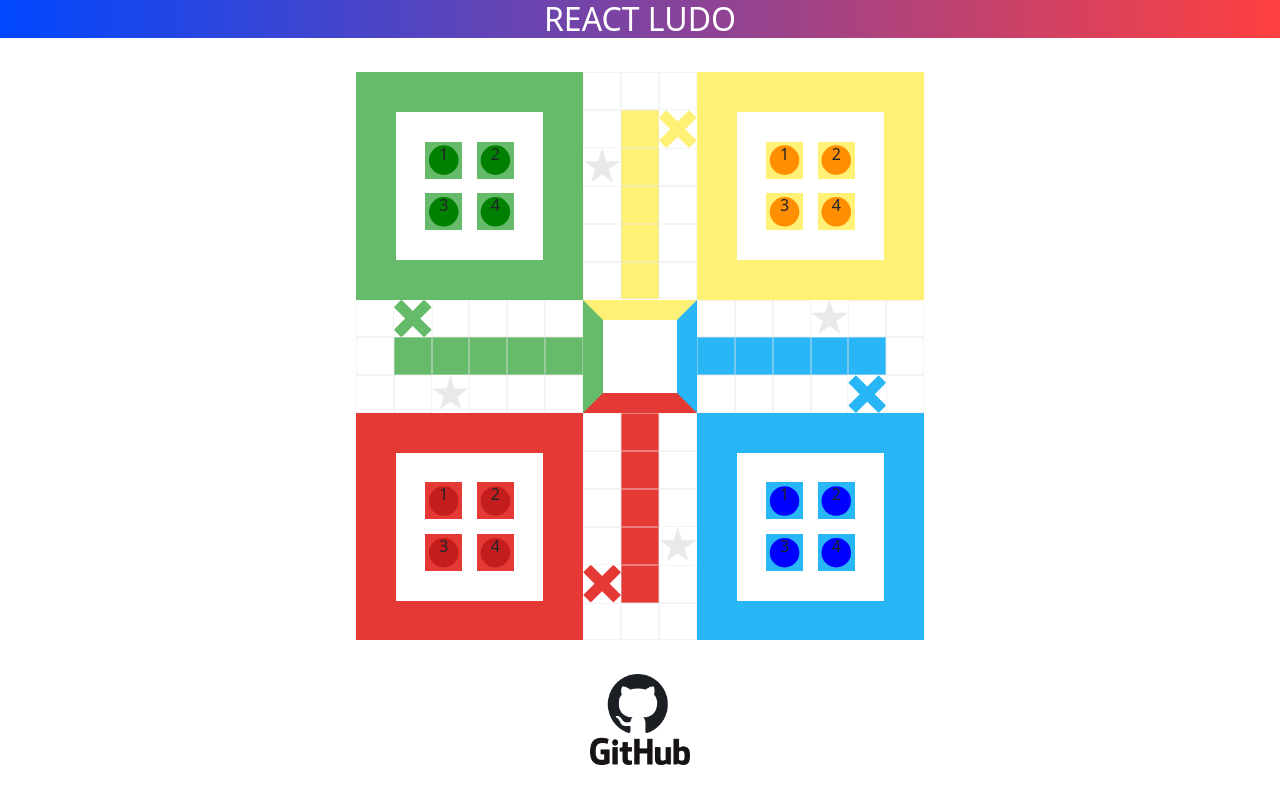
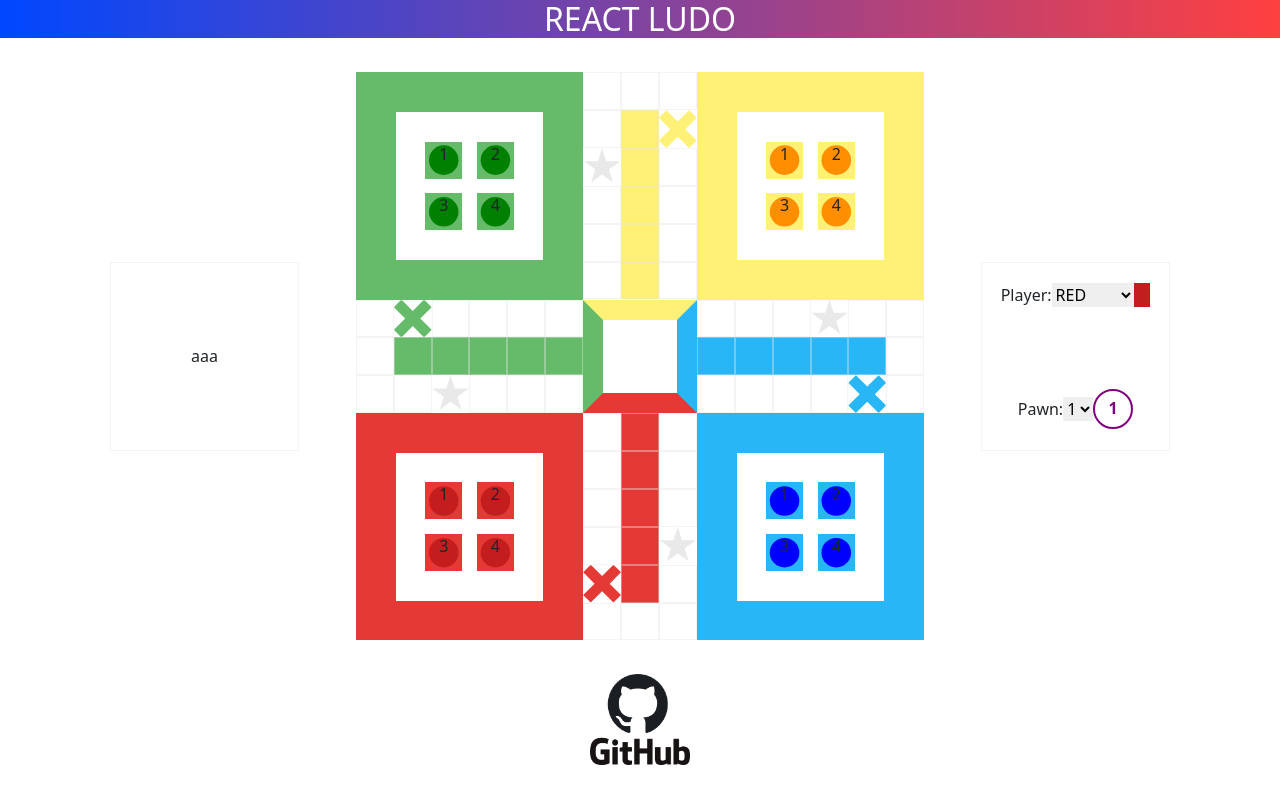
Before and after one commit to shilpichak/shilpichak.github.io, a React (Create React App) app in the folder react_ludo/: page / in a window 1280 px wide. Built offline with nearby package versions, Linux system fonts and the light colour scheme.

Commit message:
running ludo moves

```diff
--- a/react_ludo/src/assets/main.css
+++ b/react_ludo/src/assets/main.css
@@ -29,8 +29,8 @@
 /* Large devices (laptops/desktops, 992px and up) */
 @media only screen and (min-width: 992px) {
 	.ludo-box{
-		height:780px;
-		width:780px;
+		height:580px;
+		width:580px;
 	}
 }
 /* Extra large devices (large laptops and desktops, 1200px and up) */
@@ -145,6 +145,33 @@
     border: 1px solid #e5e5e569 ;
 }
 
+.cells2 {
+    position: absolute;
+    width: 33.33% ;
+    height: 33.33%;
+    border-collapse: collapse;
+    border: 1px solid #e5e5e569 ;
+	display: flex;
+	justify-content: center;
+	align-items: center;
+	flex-flow: row wrap;
+}
+
+.line-break {
+	width: 100%;
+}
+
+.circle-number {
+	height:40px;
+	width:40px;
+	font-weight:bold;
+	color:purple;
+	text-align:center;
+	border-radius:50%;
+	border:solid purple 2px;
+	padding:5px;
+}
+
 .safe {
     background-color: #99999938;
     -webkit-clip-path: polygon(50% 0%, 61% 35%, 98% 35%, 68% 57%, 79% 91%, 50% 70%, 21% 91%, 32% 57%, 2% 35%, 39% 35%);
--- a/react_ludo/src/components/main.js
+++ b/react_ludo/src/components/main.js
@@ -2,6 +2,11 @@ import React from 'react';
 import $ from 'jquery';
 import github from "./github.png"
 
+// 3 Six
+// Same place
+// Cutting
+// Pairing
+// Keeping Moves in Hand when there is a 6
 
 //equalsHit tracks equal button
 var equalsHit = 0
@@ -20,12 +25,18 @@ class Main extends React.Component  {
 		"green":[-1,-1,-1,-1],
 		"yellow":[-1,-1,-1,-1],
 		"blue":[-1,-1,-1,-1],
-	  }
+	  },
+	  turn:"red",
+	  pawn_no:1,
     }
     //this.handleClick = this.handleClick.bind(this);
     this.handleClick = this.handleClick.bind(this);
 
 	this.keyPress = this.keyPress.bind(this);
+
+	this.color_selector_change = this.color_selector_change.bind(this);
+	this.pawn_selector_change = this.pawn_selector_change.bind(this);
+
   }
 
 
@@ -270,6 +281,30 @@ componentDidMount(){
   }
 //LOTSA CODE FOR CLICK HANDLER BECAUSE OF SWITCH STATEMENT, THANK YOU FOR YOUR PATIENCE
 
+color_selector_change(event){
+
+	//console.log(event.target.value);
+	console.log(this.state.turn);
+	$("#turn_color").removeClass("dark-"+this.state.turn);
+	let turn=event.target.value;
+	this.setState({
+		turn:turn,
+	});
+	console.log(turn);
+	$("#turn_color").addClass("dark-"+turn);
+}
+
+pawn_selector_change(event){
+
+	//console.log(event.target.value);
+	console.log(this.state.pawn_no);
+	let pawn_no=event.target.value;
+	this.setState({
+		pawn_no:pawn_no,
+	});
+	console.log(pawn_no);
+	$("#pawn_no").html(pawn_no);
+}
 
 
 
@@ -277,28 +312,54 @@ keyPress(event) {
 
 	//console.log(event.key);
 	if(event.key>="1" && event.key<="6"){
-		this.number(event.key);
+
+		//this.number(event.key);
 		//var color="red";
 		//var color="green";
 		//var color="yellow";
-		var color="blue";
+		//var color="blue";
+		var color=this.state.turn;
+		let colors=["red","green","yellow","blue"];
+		var colour_no=colors.indexOf(color);
 
-		var pawn_no=2;//1-4
+		//var pawn_no=2;//1-4
+		var pawn_no=this.state.pawn_no;
 		var index=pawn_no-1;
 		var num=event.key.charCodeAt(0)-48;
 		//console.log(this.state.pawns);
 		let pawns = this.state.pawns;
 
 		if(pawns[color][index]==-1 && num!=6){
+			$("#color_selector").val(colors[(colour_no+1)%4]);
+			let event = new Event('change', { bubbles: true });
+			$("#color_selector")[0].dispatchEvent(event);
+			//$("#color_selector").trigger("change");
+			/*this.setState({
+				turn:colors[(colour_no+1)%4],
+			});*/
 			return;
 		}
 		else if(pawns[color][index]==-1 && num==6){
 			pawns[color][index]=0;
 		}
 		else if(pawns[color][index]+num>56){
+			$("#color_selector").val(colors[(colour_no+1)%4]);
+			let event = new Event('change', { bubbles: true });
+			$("#color_selector")[0].dispatchEvent(event);
+			/*this.setState({
+				turn:colors[(colour_no+1)%4],
+			});*/
 			return;
 		}
 		else{
+			if(num!=6){
+				/*this.setState({
+					turn:colors[(colour_no+1)%4],
+				});*/
+				$("#color_selector").val(colors[(colour_no+1)%4]);
+				let event = new Event('change', { bubbles: true });
+				$("#color_selector")[0].dispatchEvent(event);
+			}
 			pawns[color][index]=pawns[color][index]+num;
 		}
 		//console.log(pawns[color][index]);
@@ -354,6 +415,7 @@ keyPress(event) {
 
 
   render(){
+	  //console.log("re");
   return (
 
 
@@ -538,7 +600,29 @@ keyPress(event) {
 				<div id="blue-3" class="cells dark-blue pawn" style={{visibility:"hidden"}}>3</div>
 				<div id="blue-4" class="cells dark-blue pawn" style={{visibility:"hidden"}}>4</div>
 
+				<div class="cells2" style={{top: "33.33%", left:"-43.33%"}}>aaa</div>
+				<div class="cells2" style={{top: "33.33%", left:"110%"}}>
+					Player:
+					<select id="color_selector" onChange={this.color_selector_change}>
+						<option value="red" class="dark-red">RED</option>
+						<option value="green" class="dark-green">GREEN</option>
+						<option value="yellow" class="dark-yellow">YELLOW</option>
+						<option value="blue" class="dark-blue">BLUE</option>
+					</select>
+					<div id="turn_color" class="dark-red" >&nbsp;&nbsp;&nbsp;&nbsp;</div>
+					<div class="line-break"/>
+					Pawn:
+					<select id="pawn_selector" onChange={this.pawn_selector_change}>
+						<option>1</option>
+						<option>2</option>
+						<option>3</option>
+						<option>4</option>
+					</select>
+					<div id="pawn_no" class="circle-number" >1</div>
+				</div>
+
 			</div>
+
         </div>
         <div id = "spacer">
         </div>
```
Also changed, not shown: 10 other files (tests, documents, lock files or other folders).
